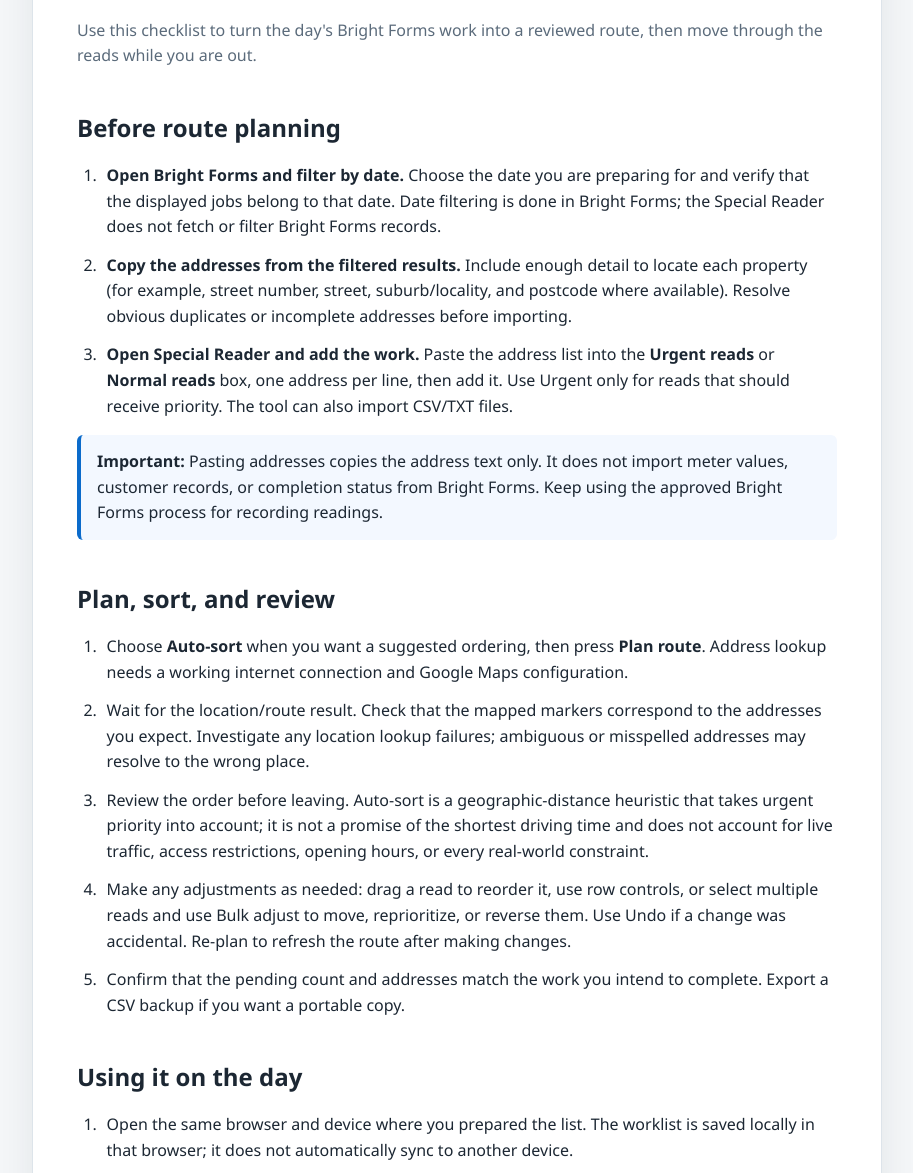
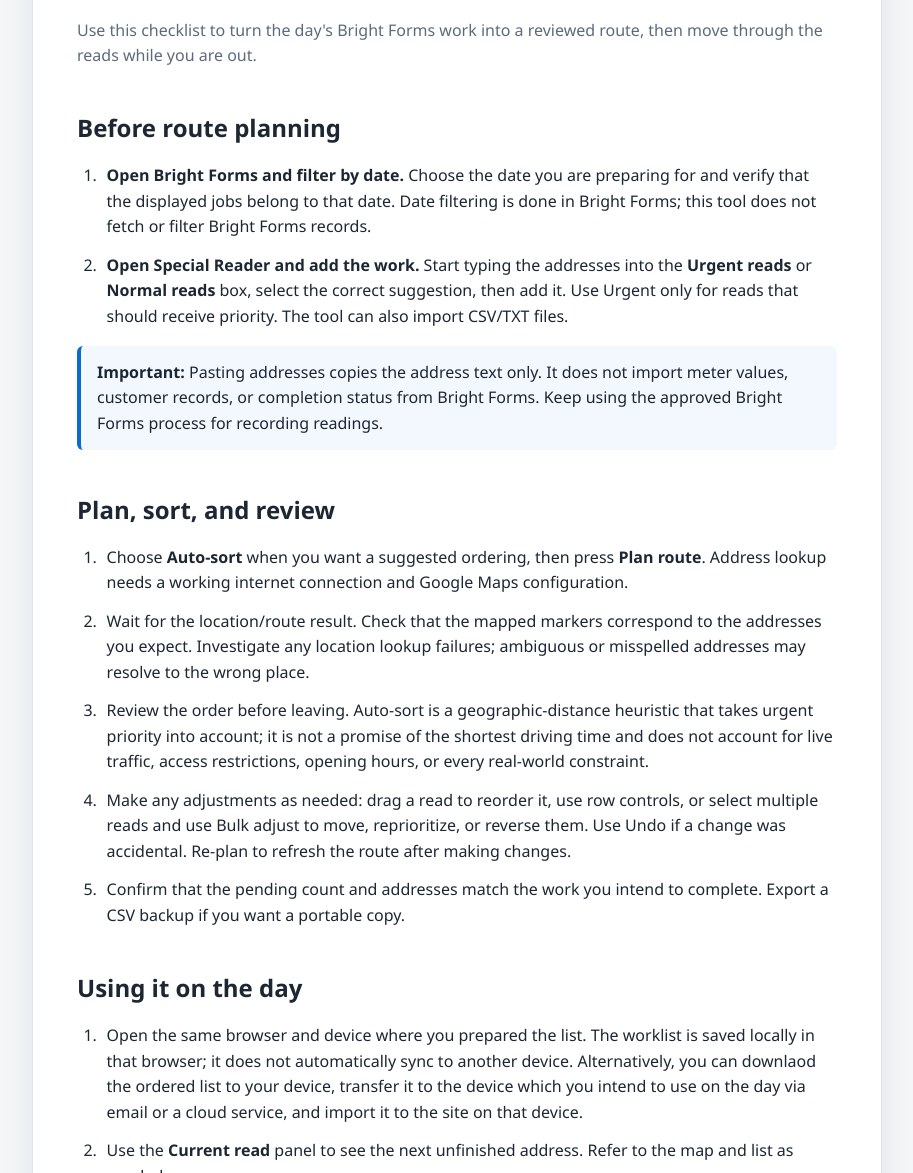
Before and after one commit to theredopal/meter_reader_app, a plain HTML site: page special_reader_guide.html in a window 1280 px wide. Shown: the part 111-1284 px from the top of the page, without its empty margins (183-1096 px from the left). Drawn offline with Linux system fonts and the light colour scheme.

Commit message:
Update instructions for using Bright Forms and Special Reader

```diff
--- a/special_reader_guide.html
+++ b/special_reader_guide.html
@@ -30,9 +30,8 @@
 
     <h2>Before route planning</h2>
     <ol class="steps">
-      <li><strong>Open Bright Forms and filter by date.</strong> Choose the date you are preparing for and verify that the displayed jobs belong to that date. Date filtering is done in Bright Forms; the Special Reader does not fetch or filter Bright Forms records.</li>
-      <li><strong>Copy the addresses from the filtered results.</strong> Include enough detail to locate each property (for example, street number, street, suburb/locality, and postcode where available). Resolve obvious duplicates or incomplete addresses before importing.</li>
-      <li><strong>Open Special Reader and add the work.</strong> Paste the address list into the <strong>Urgent reads</strong> or <strong>Normal reads</strong> box, one address per line, then add it. Use Urgent only for reads that should receive priority. The tool can also import CSV/TXT files.</li>
+      <li><strong>Open Bright Forms and filter by date.</strong> Choose the date you are preparing for and verify that the displayed jobs belong to that date. Date filtering is done in Bright Forms; this tool does not fetch or filter Bright Forms records.</li>
+      <li><strong>Open Special Reader and add the work.</strong> Start typing the addresses into the <strong>Urgent reads</strong> or <strong>Normal reads</strong> box, select the correct suggestion, then add it. Use Urgent only for reads that should receive priority. The tool can also import CSV/TXT files.</li>
     </ol>
     <p class="callout"><strong>Important:</strong> Pasting addresses copies the address text only. It does not import meter values, customer records, or completion status from Bright Forms. Keep using the approved Bright Forms process for recording readings.</p>
 
@@ -47,7 +46,7 @@
 
     <h2>Using it on the day</h2>
     <ol class="steps">
-      <li>Open the same browser and device where you prepared the list. The worklist is saved locally in that browser; it does not automatically sync to another device.</li>
+      <li>Open the same browser and device where you prepared the list. The worklist is saved locally in that browser; it does not automatically sync to another device. Alternatively, you can downlaod the ordered list to your device, transfer it to the device which you intend to use on the day via email or a cloud service, and import it to the site on that device.</li>
       <li>Use the <strong>Current read</strong> panel to see the next unfinished address. Refer to the map and list as needed.</li>
       <li>After completing a job and recording it in Bright Forms as required, press <strong>Clear this read · Next address</strong> in the reader to mark it done and advance to the next address.</li>
       <li>If you accidentally clear a read, use the Undo control. If a job cannot be completed, leave it pending and adjust the order or priority as appropriate.</li>
```
